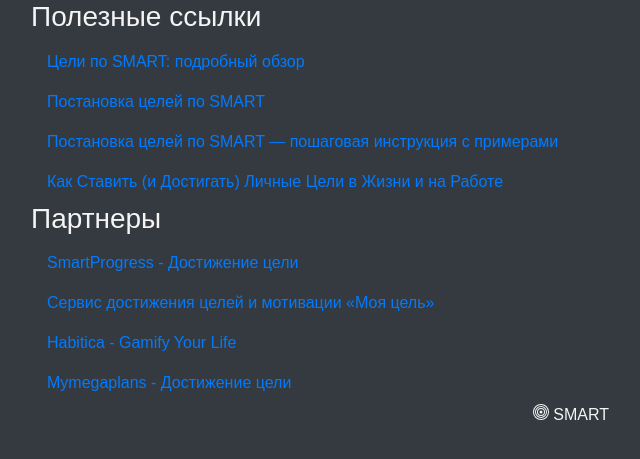
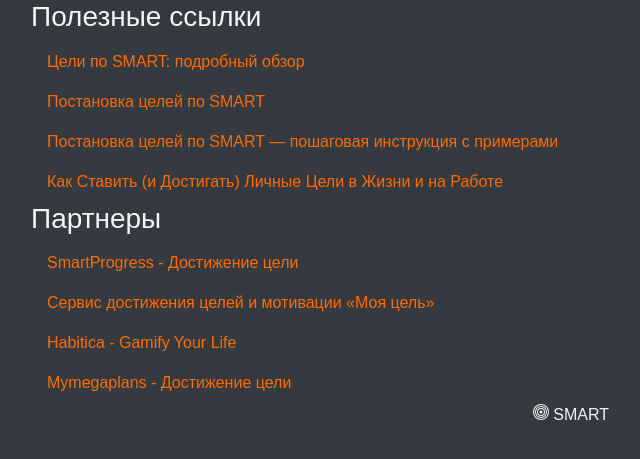
Before and after one commit to Lednik7/SMART_Product, a Flask app: page /useful_links in a window 1280 px wide. Shown: the part 98-557 px from the top of the page, without its empty margins (69-709 px from the left). Run offline with Flask 2, Linux system fonts and the light colour scheme; parts of the project's set-up code (start-up, migrations or seed data) failed here and were passed over; some libraries are stand-ins or nearby versions.

Commit message:
Мелкие детали

```diff
--- a/templates/base.html
+++ b/templates/base.html
@@ -66,7 +66,7 @@
   <body>
   <header>
 	<nav class="navbar navbar-expand-lg navbar-dark bg-dark">
-	  <a class="navbar-brand" href="#">
+	  <a class="navbar-brand" href="/">
 			<p class="navbar-brand" >
 		<img src="{{ url_for('static', filename='media/goal.png') }}" width="30" height="30" class="d-inline-block align-top" alt="">
 		SMART-анализ целей
--- /dev/null
+++ b/templates/desktop.ini
@@ -0,0 +1,2 @@
+[LocalizedFileNames]
+useful_links.html=@useful_links.html,0
--- a/templates/useful_links.html
+++ b/templates/useful_links.html
@@ -1,36 +1,36 @@
 {% extends 'base.html' %}
 {% block content %}
 
-<div class='container'>
+<div class='container' >
 	<h3>Полезные ссылки</h3>
-    <ul class="nav flex-column">
+    <ul class="nav flex-column" >
         <li class="nav-item">
-            <a class="nav-link" href="http://powerbranding.ru/marketing-strategy/smart-celi/">Цели по SMART: подробный обзор</a>
+            <a class="nav-link" href="http://powerbranding.ru/marketing-strategy/smart-celi/" target="_blank" style="color: #ff6b00">Цели по SMART: подробный обзор</a>
         </li>
         <li class="nav-item">
-            <a class="nav-link" href="https://goal-life.com/page/goals/postanovka-celey-po-metodu-smart">Постановка целей по SMART</a>
+            <a class="nav-link" href="https://goal-life.com/page/goals/postanovka-celey-po-metodu-smart" target="_blank" style="color: #ff6b00">Постановка целей по SMART</a>
         </li>
         <li class="nav-item">
-            <a class="nav-link" href="https://worktek.ru/blog/30114-Postanovka-celey-po-SMART-poshagovaya-instrukciya-s-primerami">Постановка целей по SMART — пошаговая инструкция с примерами</a>
+            <a class="nav-link" href="https://worktek.ru/blog/30114-Postanovka-celey-po-SMART-poshagovaya-instrukciya-s-primerami" target="_blank" style="color: #ff6b00">Постановка целей по SMART — пошаговая инструкция с примерами</a>
         </li>
         <li class="nav-item">
-            <a class="nav-link" href="https://business.tutsplus.com/ru/articles/set-your-personal-goals-in-life-work--cms-31501">Как Ставить (и Достигать) Личные Цели в Жизни и на Работе</a>
+            <a class="nav-link" href="https://business.tutsplus.com/ru/articles/set-your-personal-goals-in-life-work--cms-31501" target="_blank" style="color: #ff6b00">Как Ставить (и Достигать) Личные Цели в Жизни и на Работе</a>
         </li>
     </ul>
 
     <h3>Партнеры</h3>
     <ul class="nav flex-column">
         <li class="nav-item">
-            <a class="nav-link" href="https://smartprogress.do/?lang=ru">SmartProgress - Достижение цели</a>
+            <a class="nav-link" href="https://smartprogress.do/?lang=ru" target="_blank" style="color: #ff6b00">SmartProgress - Достижение цели</a>
         </li>
         <li class="nav-item">
-            <a class="nav-link" href="https://mygoal.one/ru/">Сервис достижения целей и мотивации «Моя цель»</a>
+            <a class="nav-link" href="https://mygoal.one/ru/" target="_blank" style="color: #ff6b00">Сервис достижения целей и мотивации «Моя цель»</a>
         </li>
         <li class="nav-item">
-            <a class="nav-link" href="https://habitica.com/">Habitica - Gamify Your Life</a>
+            <a class="nav-link" href="https://habitica.com/" target="_blank" style="color: #ff6b00">Habitica - Gamify Your Life</a>
         </li>
         <li class="nav-item">
-            <a class="nav-link" href="http://mymegaplans.ru/">Mymegaplans - Достижение цели</a>
+            <a class="nav-link" href="http://mymegaplans.ru/" target="_blank" style="color: #ff6b00">Mymegaplans - Достижение цели</a>
         </li>
     </ul>
 
```
Also changed, not shown: model_topics/MT.py (deleted, +0 -25 lines), templates/smart_trainer.html (+15 -9 lines), 3 other files.
